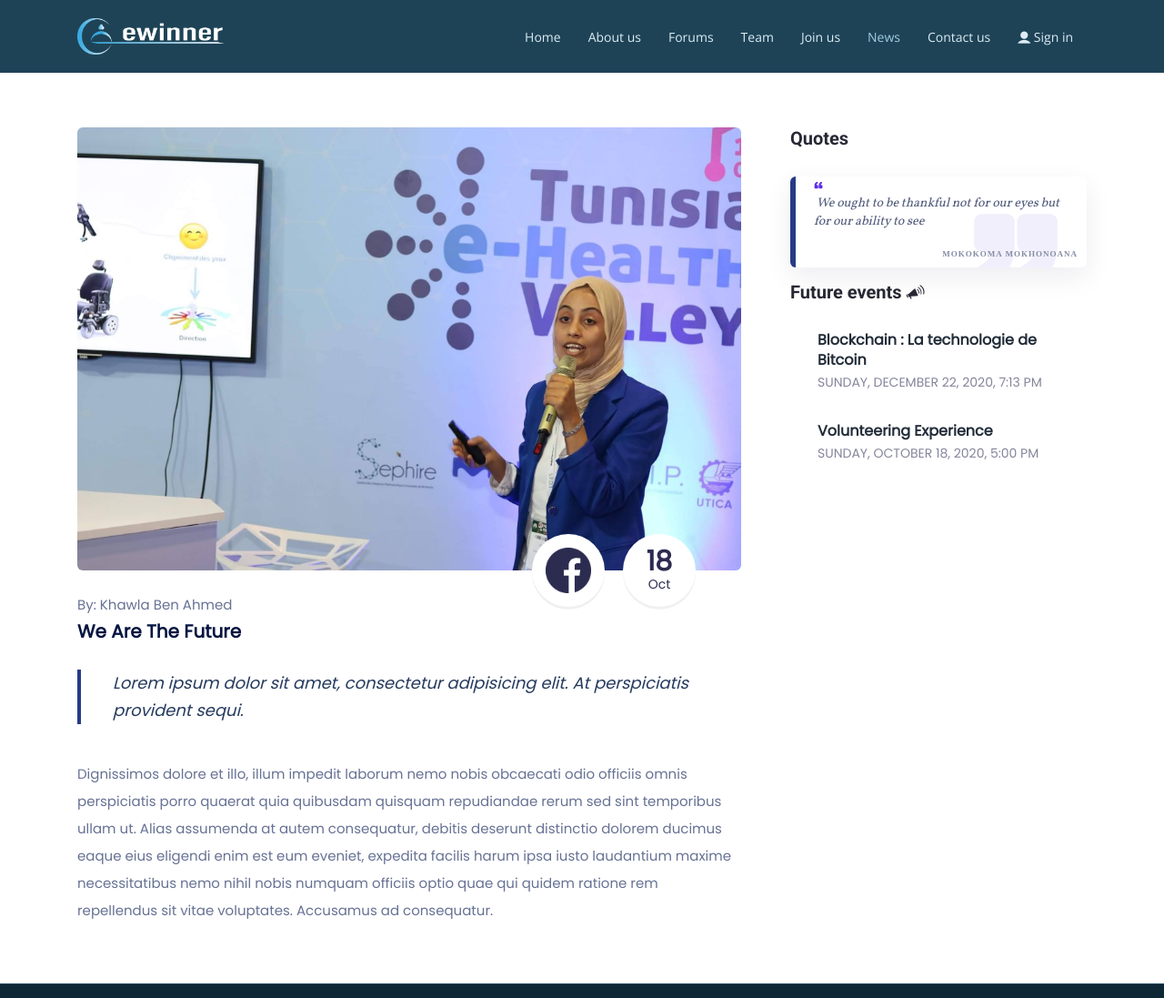
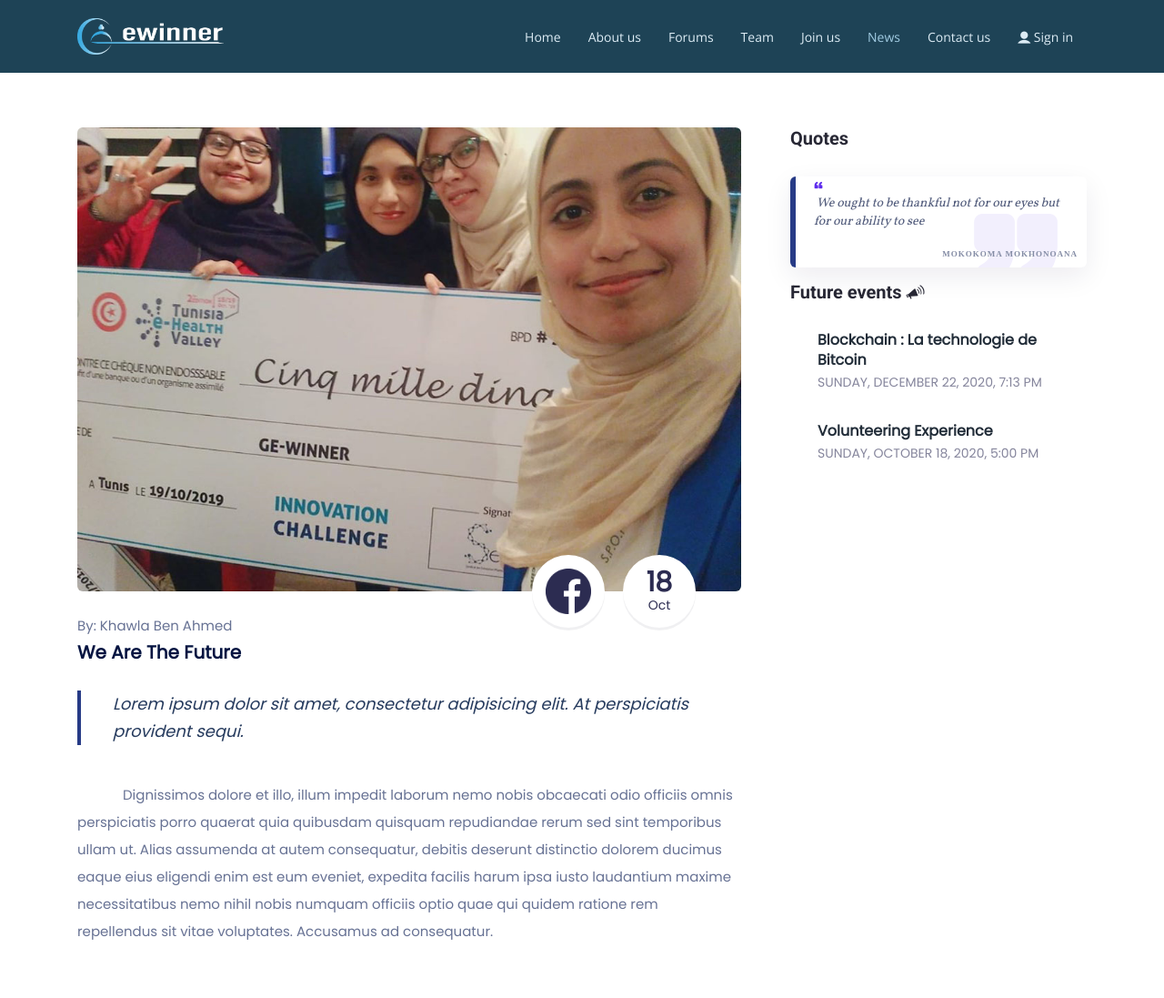
Before and after one commit to ahmedMechergui/gewinner2, an Angular app: page /news/1 in a window 1280 px wide. Shown: the top 1097 px of the page at 91% size. Built offline with nearby package versions, Linux system fonts and the light colour scheme.

Commit message:
article page added

```diff
--- a/src/app/news/news-article/news-article.component.css
+++ b/src/app/news/news-article/news-article.component.css
@@ -127,6 +127,7 @@
 .article-paragraph {
   font: 300 15px/28px "Poppins", sans-serif;
   letter-spacing: 0px;
+  text-indent: 50px;
   box-sizing: border-box;
   color: #677294;
   line-height: 30px;
--- a/src/app/news/news-article/news-article.component.html
+++ b/src/app/news/news-article/news-article.component.html
@@ -1,5 +1,5 @@
 <div id="article">
-  <img alt="image missing..." class="img-fluid max-height" src="assets/img/news/articles/e-health-valley.jpg">
+  <img alt="image missing..." class="img-fluid max-height" src="assets/img/news/articles/e-health-price.jpg">
   <div class="article-content">
     <div class="article-date circle-under-img">
       <h2>18<span> Oct</span></h2>
--- a/src/app/news/news-blog/news-blog.component.html
+++ b/src/app/news/news-blog/news-blog.component.html
@@ -9,7 +9,7 @@
         <figure>
           <img
             alt="news image missing..." class="img-fluid"
-            src="assets/img/news/news-health-valley.jpg">
+            src="assets/img/news/thumbnails/news-health-valley.jpg">
         </figure>
       </a>
       <div class="blog-content" style="width: 100%;">
@@ -37,7 +37,7 @@
         <figure>
           <img
             alt="news image missing" class="img-fluid"
-            src="assets/img/news/price-check.jpg">
+            src="assets/img/news/thumbnails/price-check.jpg">
         </figure>
       </a>
       <div class="blog-content" style="width: 100%;">
@@ -65,7 +65,7 @@
         <figure>
           <img
             alt="news image missing" class="img-fluid"
-            src="assets/img/news/news-bws.jpg">
+            src="assets/img/news/thumbnails/news-bws.jpg">
         </figure>
       </a>
       <div class="blog-content" style="width: 100%;">
```
